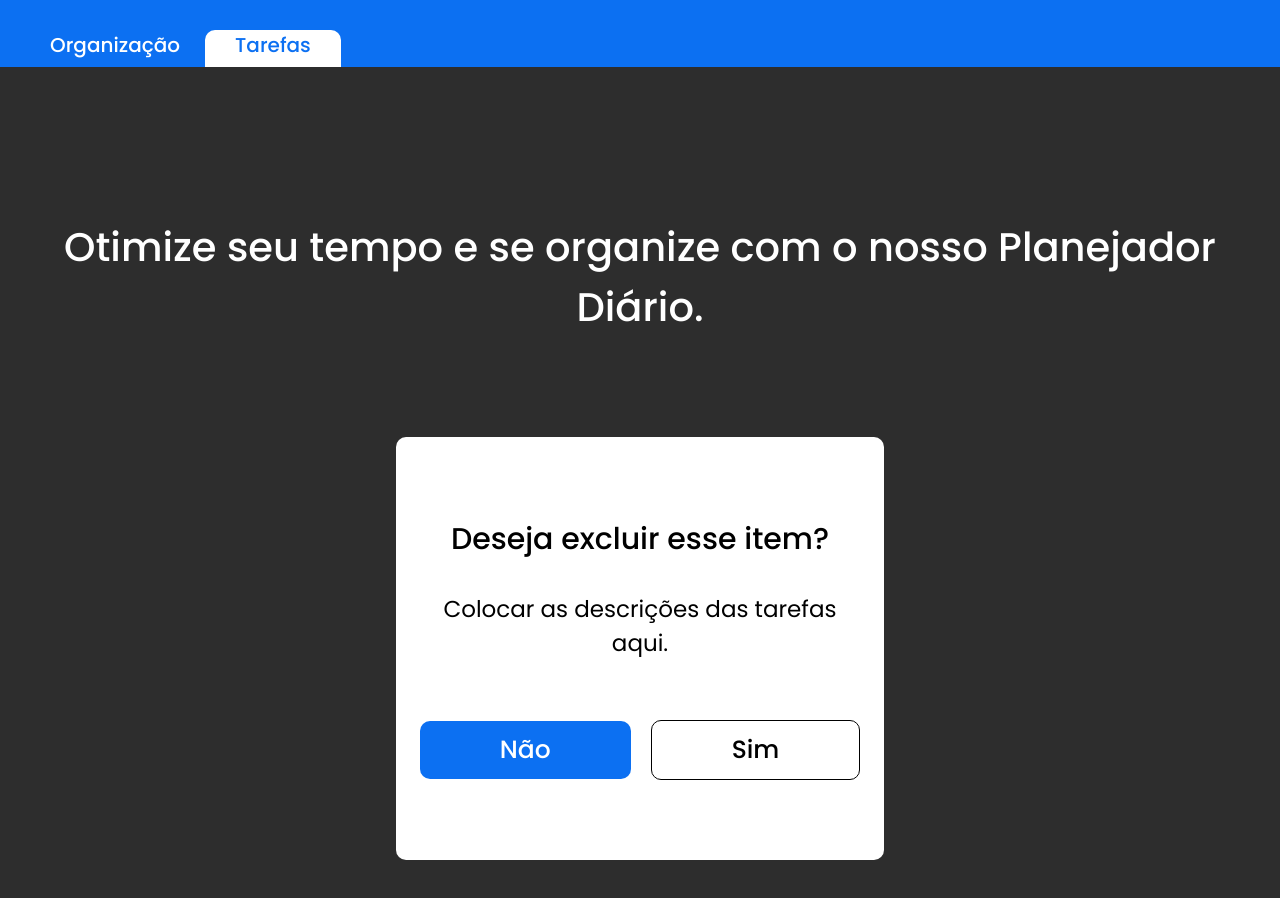
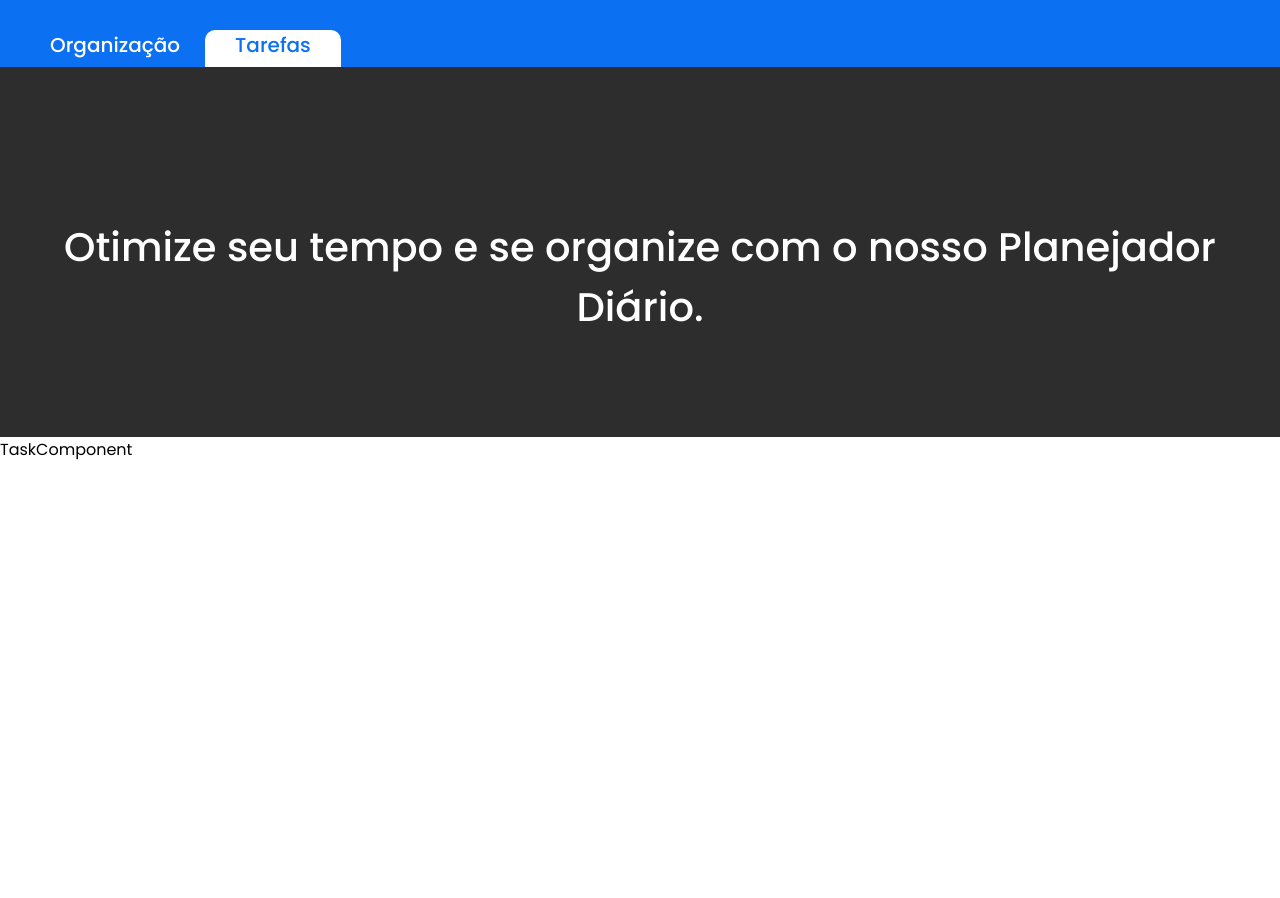
Before and after one commit to andretassis/lista-de-tarefas, a React (Vite) app: page / in a window 1280 px wide. Shown: the top 898 px of the page. After the commit the page ends 800 px from the top, so only its background shows below. Built offline with nearby package versions, Linux system fonts and the light colour scheme.

Commit message:
chore(route): acerto de rotas

```diff
--- a/src/views/Tasks.jsx
+++ b/src/views/Tasks.jsx
@@ -1,14 +1,17 @@
-import Delete from '../components/Delete/Delete.jsx'
+// import Delete from '../components/Delete/Delete.jsx'
 // import Edit from '../components/Edit/Edit.jsx'
+import { Outlet } from 'react-router-dom'
 import Header from '../components/Header/Header.jsx'
 import "./Tasks.scss"
+import TaskComponent from '../components/TaskComponent/TaskComponent.jsx'
 
 const Tasks = () => {
     return (
         <>
             <Header />
             <section className="Tasks">Otimize seu tempo e se organize com o nosso Planejador Diário.</section>
-            <Delete />
+            <TaskComponent />
+            <Outlet />
         </>
     )
 }
```
Also changed, not shown: src/main.jsx (+10 -8 lines).
